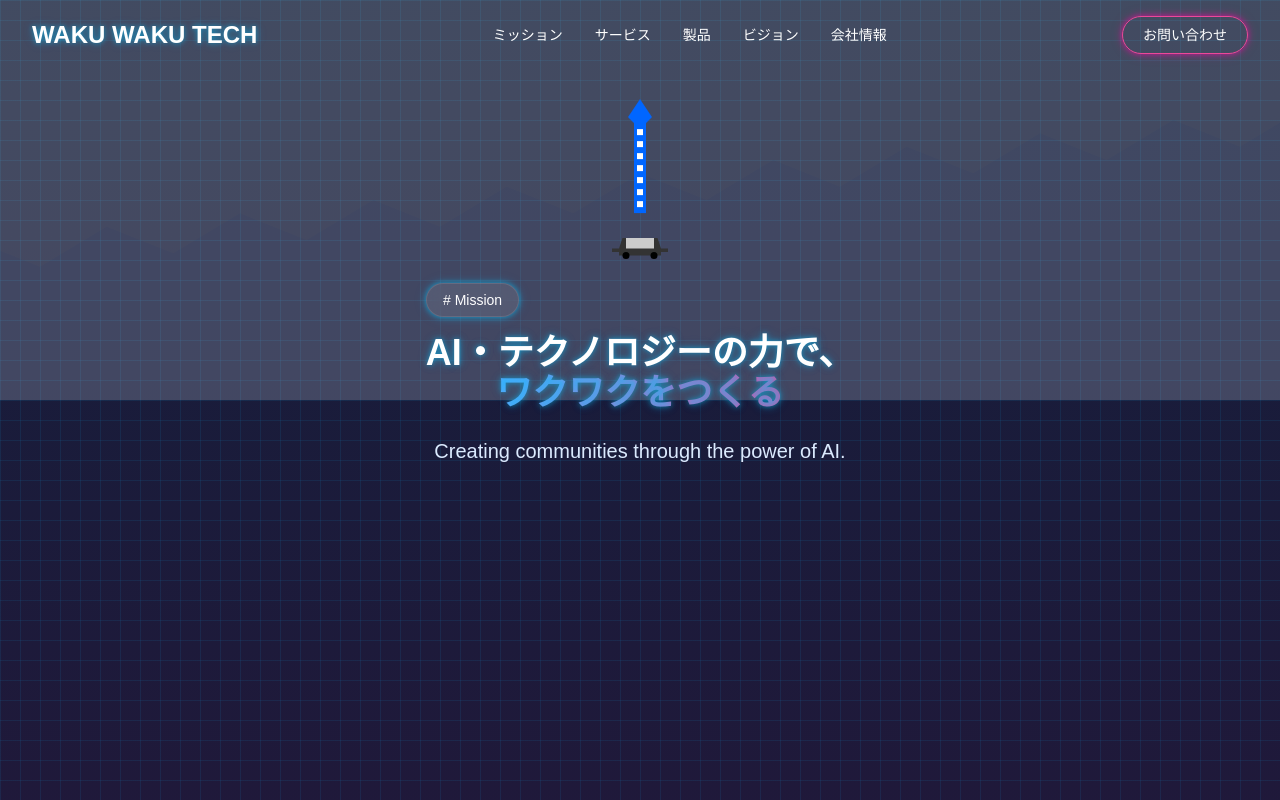
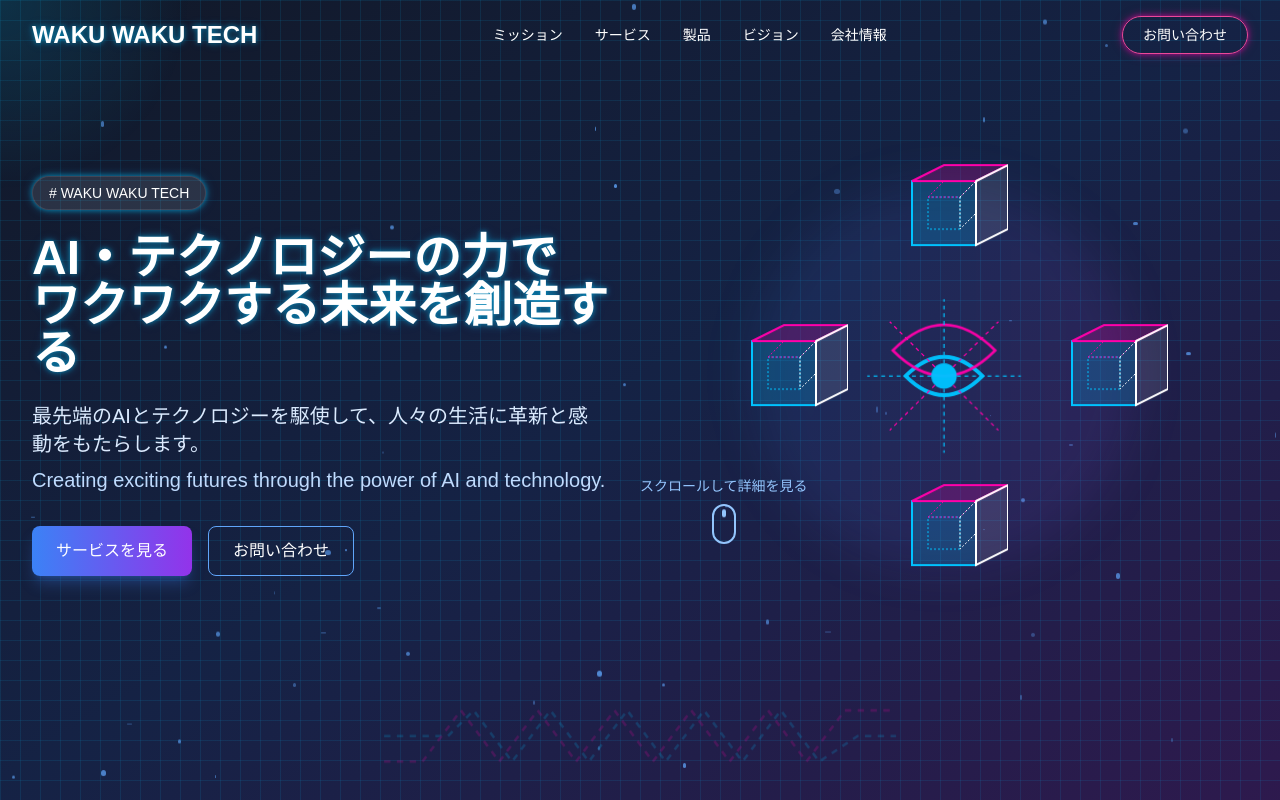
Before and after one commit to cawauchi6204/waku-waku-tech, a Next.js app: page / in a window 1280 px wide. Shown: the top 800 px of the page. Built offline with nearby package versions, Linux system fonts and the light colour scheme.

Commit message:
✨ 修正

```diff
--- a/app/components/Hero.tsx
+++ b/app/components/Hero.tsx
@@ -1,107 +1,336 @@
 "use client";
 
-import Image from "next/image";
 import { useEffect, useState, useRef } from "react";
+
+// パーティクルアニメーションのためのコンポーネント
+const Particles = () => {
+  return (
+    <div className="absolute inset-0 overflow-hidden pointer-events-none">
+      {Array.from({ length: 50 }).map((_, i) => (
+        <div
+          key={i}
+          className="absolute rounded-full bg-blue-400"
+          style={{
+            top: `${Math.random() * 100}%`,
+            left: `${Math.random() * 100}%`,
+            width: `${Math.random() * 5 + 1}px`,
+            height: `${Math.random() * 5 + 1}px`,
+            opacity: Math.random() * 0.5 + 0.3,
+            animation: `float ${Math.random() * 10 + 10}s linear infinite`,
+            animationDelay: `${Math.random() * 5}s`,
+          }}
+        />
+      ))}
+    </div>
+  );
+};
+
+// AIの脳を表現するSVGコンポーネント
+const AiBrain = () => {
+  return (
+    <svg
+      width="200"
+      height="200"
+      viewBox="0 0 200 200"
+      fill="none"
+      xmlns="http://www.w3.org/2000/svg"
+      className="w-full h-full"
+    >
+      <circle
+        cx="100"
+        cy="100"
+        r="80"
+        stroke="#00c3ff"
+        strokeWidth="2"
+        strokeDasharray="5 5"
+        className="animate-spin-slow"
+      />
+      <circle
+        cx="100"
+        cy="100"
+        r="60"
+        stroke="#ff00aa"
+        strokeWidth="2"
+        strokeDasharray="10 5"
+        className="animate-reverse-spin"
+      />
+      <path
+        d="M70,100 Q100,70 130,100 Q100,130 70,100 Z"
+        stroke="#00c3ff"
+        strokeWidth="3"
+        fill="none"
+        className="pulse"
+      />
+      <path
+        d="M60,80 Q100,40 140,80 Q100,120 60,80 Z"
+        stroke="#ff00aa"
+        strokeWidth="2"
+        fill="none"
+        className="pulse"
+      />
+      <circle cx="100" cy="100" r="10" fill="#00c3ff" className="pulse" />
+
+      {/* 接続線 */}
+      {Array.from({ length: 8 }).map((_, i) => {
+        const angle = (i * Math.PI) / 4;
+        const x1 = 100 + 10 * Math.cos(angle);
+        const y1 = 100 + 10 * Math.sin(angle);
+        const x2 = 100 + 60 * Math.cos(angle);
+        const y2 = 100 + 60 * Math.sin(angle);
+        return (
+          <line
+            key={i}
+            x1={x1}
+            y1={y1}
+            x2={x2}
+            y2={y2}
+            stroke={i % 2 === 0 ? "#00c3ff" : "#ff00aa"}
+            strokeWidth="1"
+            strokeDasharray="3 3"
+            className="pulse"
+          />
+        );
+      })}
+    </svg>
+  );
+};
+
+// デジタル回路を表現するSVGコンポーネント
+const DigitalCircuit = () => {
+  return (
+    <svg
+      width="100%"
+      height="100%"
+      viewBox="0 0 400 100"
+      fill="none"
+      xmlns="http://www.w3.org/2000/svg"
+      className="absolute bottom-0 left-0 w-full h-32 opacity-20"
+    >
+      <path
+        d="M0,50 L50,50 L70,30 L100,70 L130,30 L160,70 L190,30 L220,70 L250,30 L280,70 L310,30 L340,70 L370,50 L400,50"
+        stroke="#00c3ff"
+        strokeWidth="2"
+        fill="none"
+        strokeDasharray="5 5"
+        className="animate-pulse"
+      />
+      <path
+        d="M0,70 L30,70 L60,30 L90,70 L120,30 L150,70 L180,30 L210,70 L240,30 L270,70 L300,30 L330,70 L360,30 L400,30"
+        stroke="#ff00aa"
+        strokeWidth="2"
+        fill="none"
+        strokeDasharray="5 5"
+        className="animate-pulse"
+      />
+    </svg>
+  );
+};
+
+// 3Dキューブを表現するSVGコンポーネント
+const Cube3D = () => {
+  return (
+    <div className="relative w-32 h-32 transform-gpu animate-float">
+      <svg
+        width="128"
+        height="128"
+        viewBox="0 0 128 128"
+        fill="none"
+        xmlns="http://www.w3.org/2000/svg"
+      >
+        {/* 前面 */}
+        <path
+          d="M32,32 L96,32 L96,96 L32,96 Z"
+          fill="rgba(0, 195, 255, 0.2)"
+          stroke="#00c3ff"
+          strokeWidth="2"
+        />
+        {/* 上面 */}
+        <path
+          d="M32,32 L64,16 L128,16 L96,32 Z"
+          fill="rgba(255, 0, 170, 0.2)"
+          stroke="#ff00aa"
+          strokeWidth="2"
+        />
+        {/* 側面 */}
+        <path
+          d="M96,32 L128,16 L128,80 L96,96 Z"
+          fill="rgba(255, 255, 255, 0.1)"
+          stroke="#ffffff"
+          strokeWidth="2"
+        />
+        {/* 内部線 */}
+        <path
+          d="M48,48 L80,48 L80,80 L48,80 Z"
+          stroke="#00c3ff"
+          strokeWidth="1"
+          strokeDasharray="2 2"
+          fill="none"
+        />
+        <path
+          d="M48,48 L64,32 L96,32 L80,48 Z"
+          stroke="#ff00aa"
+          strokeWidth="1"
+          strokeDasharray="2 2"
+          fill="none"
+        />
+        <path
+          d="M80,48 L96,32 L96,64 L80,80 Z"
+          stroke="#ffffff"
+          strokeWidth="1"
+          strokeDasharray="2 2"
+          fill="none"
+        />
+      </svg>
+    </div>
+  );
+};
 
 export default function Hero() {
   const [isVisible, setIsVisible] = useState(false);
+  const [mousePosition, setMousePosition] = useState({ x: 0, y: 0 });
   const heroRef = useRef<HTMLDivElement>(null);
 
   useEffect(() => {
-    const observer = new IntersectionObserver(
-      ([entry]) => {
-        if (entry.isIntersecting) {
-          setIsVisible(true);
-          observer.disconnect();
-        }
-      },
-      { threshold: 0.1 }
-    );
+    setIsVisible(true);
 
-    const element = document.getElementById("mission");
-    if (element) observer.observe(element);
+    const handleMouseMove = (e: MouseEvent) => {
+      if (heroRef.current) {
+        const rect = heroRef.current.getBoundingClientRect();
+        setMousePosition({
+          x: e.clientX - rect.left,
+          y: e.clientY - rect.top,
+        });
+      }
+    };
+
+    const element = heroRef.current;
+    if (element) {
+      element.addEventListener("mousemove", handleMouseMove);
+    }
 
     return () => {
-      if (element) observer.unobserve(element);
+      if (element) {
+        element.removeEventListener("mousemove", handleMouseMove);
+      }
     };
   }, []);
 
   return (
     <div
-      className="bg-gray-900 grid-pattern relative overflow-hidden min-h-screen pt-24"
+      className="relative overflow-hidden min-h-screen pt-24 bg-gray-900"
       id="mission"
       ref={heroRef}
     >
-      {/* サイバーパンクなグラデーションオーバーレイ */}
-      <div className="absolute inset-0 bg-gradient-to-b from-blue-900/20 to-purple-900/20"></div>
+      {/* 背景グラデーション */}
+      <div className="absolute inset-0 bg-gradient-to-br from-gray-900 via-blue-900/30 to-purple-900/40 z-0"></div>
 
-      {/* 背景の都市シルエット */}
-      <div className="absolute inset-0 z-0 h-[50vh] overflow-hidden">
-        <Image
-          src="/city-skyline.svg"
-          alt="City Skyline"
-          fill
-          style={{ objectFit: "cover", objectPosition: "bottom" }}
-          priority
-          className="opacity-20"
-        />
+      {/* グリッドパターン */}
+      <div className="absolute inset-0 grid-pattern z-0"></div>
+
+      {/* パーティクル */}
+      <Particles />
+
+      {/* デジタル回路 */}
+      <div className="absolute bottom-0 left-0 w-full h-32 z-0">
+        <DigitalCircuit />
       </div>
 
-      {/* 青い塔と車 */}
-      <div className="relative z-10 max-w-7xl mx-auto px-4 sm:px-6 lg:px-8">
-        <div className="flex flex-col items-center">
+      {/* マウスに追従するグロー効果 */}
+      <div
+        className="absolute w-96 h-96 rounded-full radial-gradient pointer-events-none z-0"
+        style={{
+          background:
+            "radial-gradient(circle, rgba(0, 195, 255, 0.15) 0%, rgba(0, 0, 0, 0) 70%)",
+          left: `${mousePosition.x - 192}px`,
+          top: `${mousePosition.y - 192}px`,
+          transform: "translate(0, 0)",
+          transition: "background 0.3s ease",
+        }}
+      ></div>
+
+      {/* メインコンテンツ */}
+      <div className="relative z-10 max-w-7xl mx-auto px-4 sm:px-6 lg:px-8 pt-20">
+        <div className="flex flex-col md:flex-row items-center justify-between">
+          {/* テキストコンテンツ */}
           <div
-            className={`transition-all duration-1000 ${
-              isVisible ? "opacity-100 transform-none" : "opacity-0 translate-y-10"
-            }`}
+            className={`md:w-1/2 text-center md:text-left mb-12 md:mb-0 opacity-0 animate-fade-in-up`}
+            style={{ animationDelay: "0.2s", animationFillMode: "forwards" }}
           >
-            <div className="w-[60px] h-auto mb-2 float pulse">
-              <Image
-                src="/blue-tower.svg"
-                alt="Blue Tower"
-                width={60}
-                height={160}
-                priority
-                className="neon-text"
-              />
+            <div className="inline-block px-4 py-1 rounded-full glass-effect mb-6 neon-box">
+              <span className="text-sm font-medium text-white">
+                # WAKU WAKU TECH
+              </span>
+            </div>
+
+            <h1 className="text-3xl md:text-4xl lg:text-5xl font-bold mb-6">
+              <span className="block text-white neon-text mb-2">
+                AI・テクノロジーの力で
+                <br />
+                ワクワクする未来を創造する
+              </span>
+            </h1>
+
+            <p className="text-xl text-blue-100 max-w-xl mb-8">
+              最先端のAIとテクノロジーを駆使して、人々の生活に革新と感動をもたらします。
+              <span className="block mt-2 text-blue-200 font-light">
+                Creating exciting futures through the power of AI and
+                technology.
+              </span>
+            </p>
+
+            <div className="flex flex-wrap gap-4 justify-center md:justify-start">
+              <button className="px-6 py-3 rounded-lg bg-gradient-to-r from-blue-500 to-purple-600 text-white font-medium hover:from-blue-600 hover:to-purple-700 transition-all duration-300 shadow-lg shadow-blue-500/30 hover:shadow-blue-600/40">
+                サービスを見る
+              </button>
+              <button className="px-6 py-3 rounded-lg bg-transparent border border-blue-400 text-white font-medium hover:bg-blue-900/20 transition-all duration-300">
+                お問い合わせ
+              </button>
             </div>
           </div>
 
+          {/* ビジュアル要素 */}
           <div
-            className={`transition-all duration-1000 delay-300 ${
-              isVisible ? "opacity-100 transform-none" : "opacity-0 translate-y-10"
-            }`}
+            className={`md:w-1/2 flex justify-center relative opacity-0 scale-90 animate-fade-in-up`}
+            style={{ animationDelay: "0.4s", animationFillMode: "forwards" }}
           >
-            <div className="w-[70px] h-auto mb-6 hover-scale">
-              <Image
-                src="/car.svg"
-                alt="Car"
-                width={70}
-                height={35}
-                priority
-                className="neon-text"
-              />
+            <div className="relative w-72 h-72 md:w-96 md:h-96">
+              {/* 中央のAI脳 */}
+              <div className="absolute inset-0 flex items-center justify-center z-20">
+                <div className="w-48 h-48 md:w-64 md:h-64">
+                  <AiBrain />
+                </div>
+              </div>
+
+              {/* 周囲を回る3Dキューブ */}
+              <div className="absolute top-0 left-1/2 transform -translate-x-1/2 -translate-y-1/4 z-10">
+                <Cube3D />
+              </div>
+              <div className="absolute bottom-0 left-1/2 transform -translate-x-1/2 translate-y-1/4 z-10">
+                <Cube3D />
+              </div>
+              <div className="absolute left-0 top-1/2 transform -translate-y-1/2 -translate-x-1/4 z-10">
+                <Cube3D />
+              </div>
+              <div className="absolute right-0 top-1/2 transform -translate-y-1/2 translate-x-1/4 z-10">
+                <Cube3D />
+              </div>
+
+              {/* 背景の光る円 */}
+              <div className="absolute inset-0 rounded-full bg-gradient-to-r from-blue-500/10 to-purple-500/10 blur-xl z-0"></div>
             </div>
           </div>
+        </div>
 
-          <div
-            className={`mb-16 transition-all duration-1000 delay-500 ${
-              isVisible ? "opacity-100 transform-none" : "opacity-0 translate-y-10"
-            }`}
-          >
-            <div className="inline-block px-4 py-1 rounded-full glass-effect mb-4 neon-box">
-              <span className="text-sm font-medium text-white"># Mission</span>
-            </div>
-            <h2 className="text-3xl md:text-4xl font-bold text-white neon-text mb-6 text-center">
-              AI・テクノロジーの力で、
-              <br />
-              <span className="text-transparent bg-clip-text bg-gradient-to-r from-blue-400 to-pink-500">
-                ワクワクをつくる
-              </span>
-            </h2>
-            <p className="text-xl text-blue-100 max-w-2xl mx-auto text-center">
-              Creating communities through the power of AI.
-            </p>
+        {/* スクロールダウン指示 */}
+        <div
+          className={`absolute bottom-8 left-1/2 transform -translate-x-1/2 flex flex-col items-center opacity-0 animate-fade-in-up`}
+          style={{ animationDelay: "1s", animationFillMode: "forwards" }}
+        >
+          <span className="text-blue-300 text-sm mb-2">
+            スクロールして詳細を見る
+          </span>
+          <div className="w-6 h-10 border-2 border-blue-300 rounded-full flex justify-center p-1">
+            <div className="w-1 h-2 bg-blue-300 rounded-full animate-bounce"></div>
           </div>
         </div>
       </div>
--- a/tailwind.config.ts
+++ b/tailwind.config.ts
@@ -83,11 +83,52 @@ const config: Config = {
   				to: {
   					height: '0'
   				}
-  			}
+  			},
+  		    'spin-slow': {
+  		      from: {
+  		        transform: 'rotate(0deg)'
+  		      },
+  		      to: {
+  		        transform: 'rotate(360deg)'
+  		      }
+  		    },
+  		    'reverse-spin': {
+  		      from: {
+  		        transform: 'rotate(0deg)'
+  		      },
+  		      to: {
+  		        transform: 'rotate(-360deg)'
+  		      }
+  		    },
+  		    'fade-in-up': {
+  		      '0%': {
+  		        opacity: '0',
+  		        transform: 'translateY(20px)'
+  		      },
+  		      '100%': {
+  		        opacity: '1',
+  		        transform: 'translateY(0)'
+  		      }
+  		    },
+  		    'float': {
+  		      '0%': {
+  		        transform: 'translateY(0px)'
+  		      },
+  		      '50%': {
+  		        transform: 'translateY(-10px)'
+  		      },
+  		      '100%': {
+  		        transform: 'translateY(0px)'
+  		      }
+  		    }
   		},
   		animation: {
   			'accordion-down': 'accordion-down 0.2s ease-out',
-  			'accordion-up': 'accordion-up 0.2s ease-out'
+  			'accordion-up': 'accordion-up 0.2s ease-out',
+  		    'spin-slow': 'spin-slow 15s linear infinite',
+  		    'reverse-spin': 'reverse-spin 20s linear infinite',
+  		    'fade-in-up': 'fade-in-up 0.8s ease-out forwards',
+  		    'float': 'float 3s ease-in-out infinite'
   		}
   	}
   },
```
Also changed, not shown: app/components/ContactForm.tsx (+100 -47 lines).
